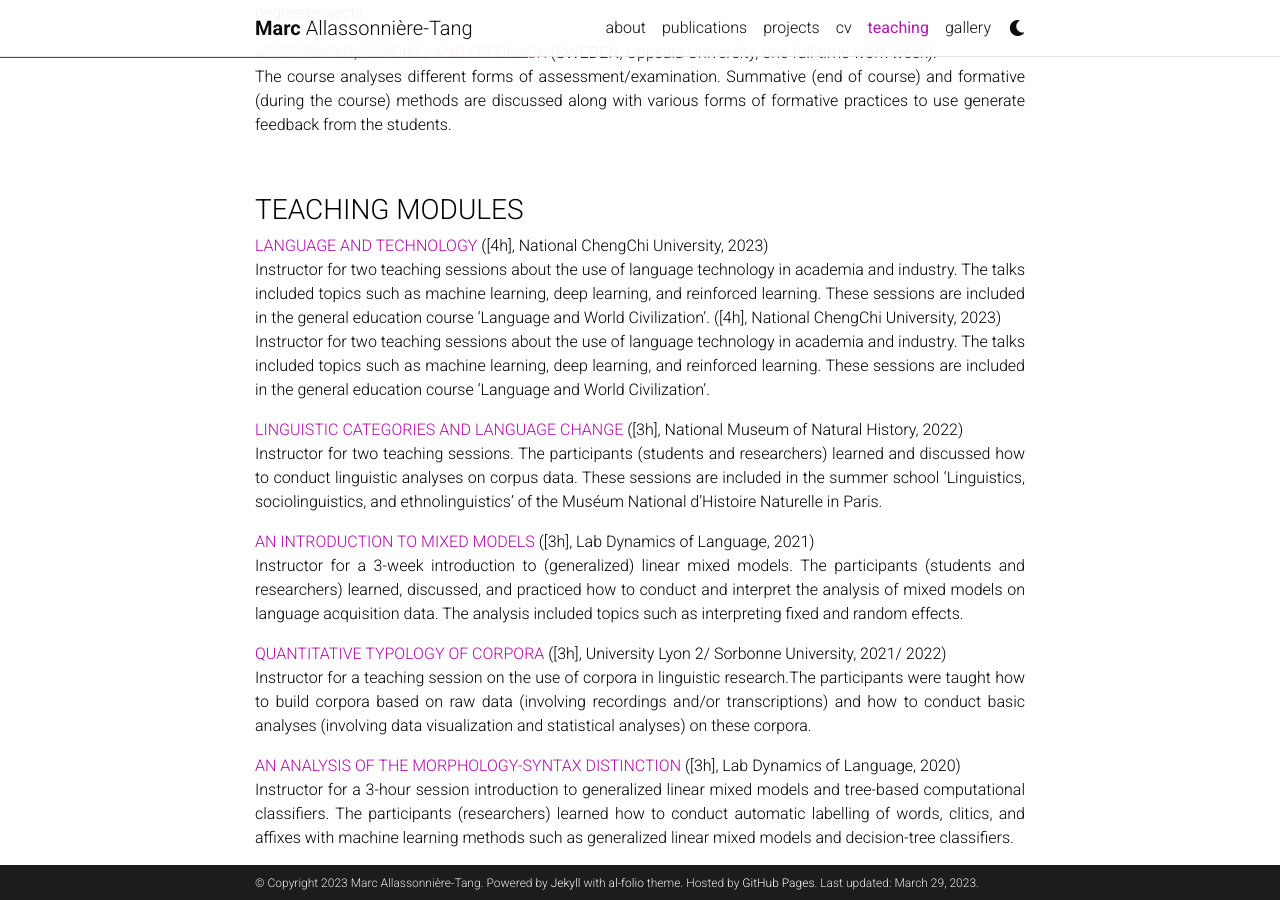
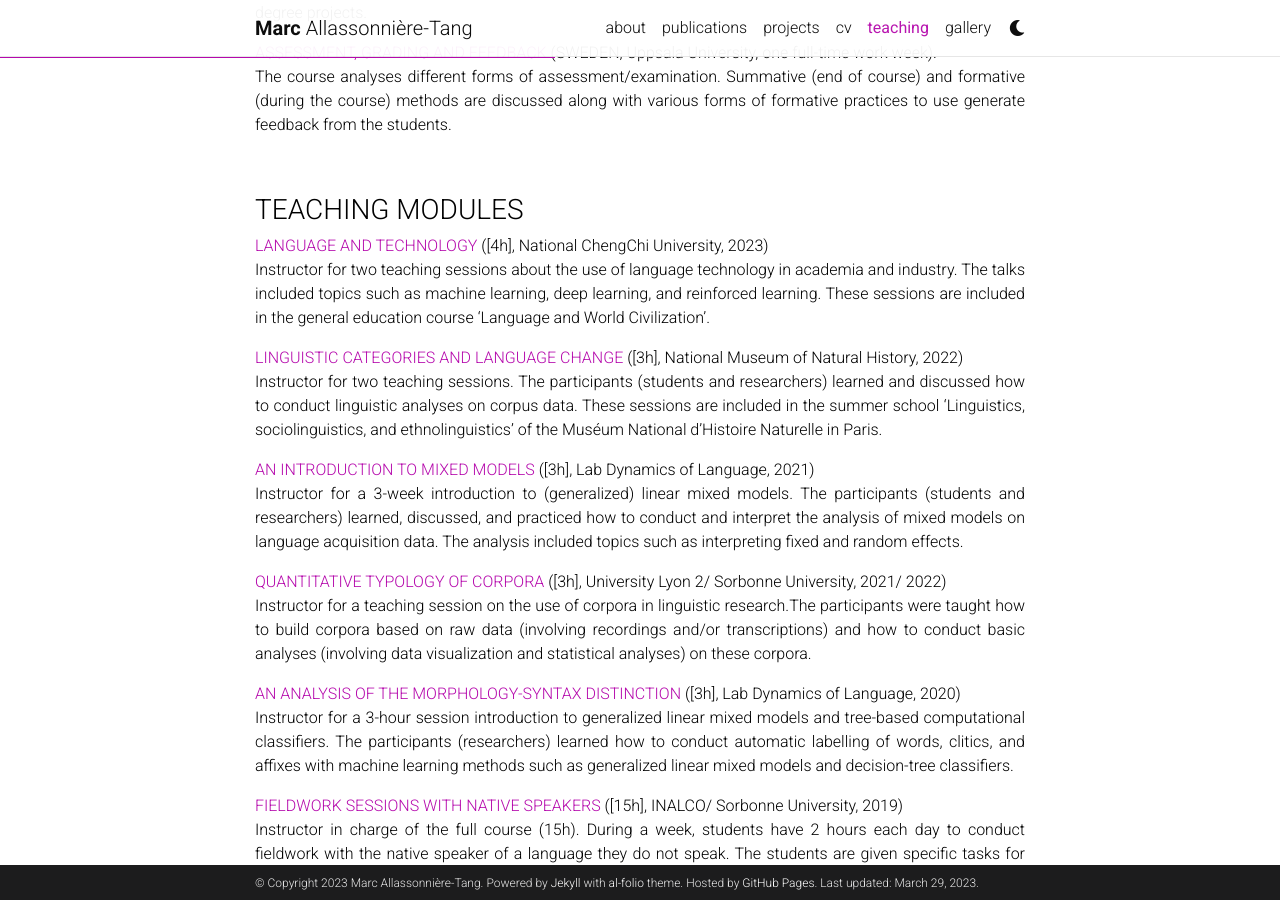
Before and after one commit to marctang/marctang.github.io, a Jekyll site: the page built from _pages/teaching.md, in a window 1280 px wide and 900 px high, scrolled down 610 px. Built offline with Jekyll 4.4.1, drawn with Linux system fonts in a browser that asks for light colours; comment, search, counter and statistics services are not loaded; a style sheet for code colours, icons or effects is not loaded.

Commit message:
Update teaching.md

```diff
--- a/_pages/teaching.md
+++ b/_pages/teaching.md
@@ -29,7 +29,6 @@ The course analyses different forms of assessment/examination. Summative (end of
 ### TEACHING MODULES
 
 [LANGUAGE AND TECHNOLOGY](https://www.nccu.edu.tw/index.php?Lang=en) ([4h], National ChengChi University, 2023)
-Instructor for two teaching sessions about the use of language technology in academia and industry. The talks included topics such as machine learning, deep learning, and reinforced learning. These sessions are included in the general education course 'Language and World Civilization'.  ([4h], National ChengChi University, 2023)
 Instructor for two teaching sessions about the use of language technology in academia and industry. The talks included topics such as machine learning, deep learning, and reinforced learning. These sessions are included in the general education course 'Language and World Civilization'.
 
 [LINGUISTIC CATEGORIES AND LANGUAGE CHANGE](https://formation.mnhn.fr/formations/linguistique-sociolinguistique-ethnolinguistique-langue-tous-etats-2696) ([3h], National Museum of Natural History, 2022)
```
